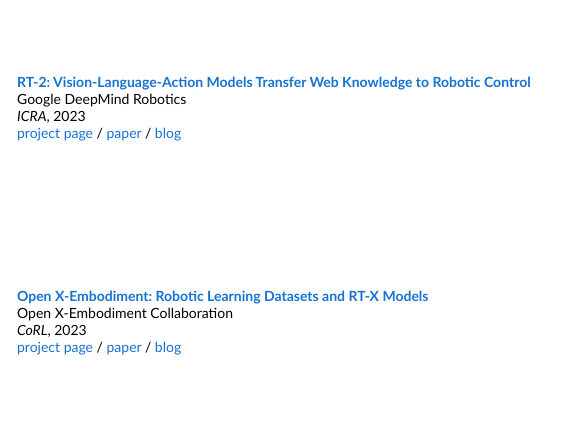
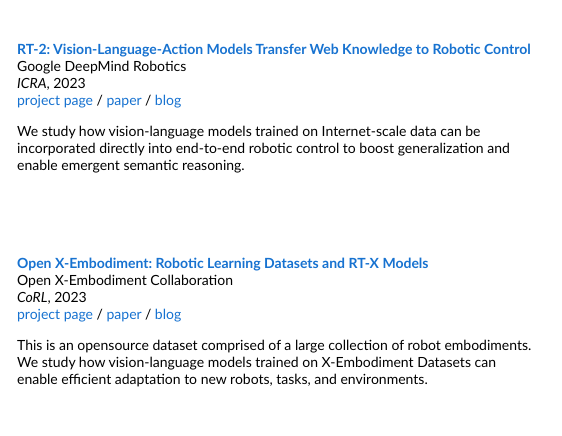
Before and after one commit to PreetyManna11/Asap7772.github.io, a plain HTML site: page index.html in a window 1280 px wide. Shown: the part 1540-1976 px from the top of the page, 504-1066 px from the left. Drawn offline with Linux system fonts and the light colour scheme.

Commit message:
fix description

```diff
--- a/index.html
+++ b/index.html
@@ -195,6 +195,7 @@
                 <a href="https://robotics-transformer2.github.io/assets/rt2.pdf">paper</a> /
                 <a href="https://deepmind.google/discover/blog/rt-2-new-model-translates-vision-and-language-into-action/">blog</a>
                 <p></p>
+                <p>We study how vision-language models trained on Internet-scale data can be incorporated directly into end-to-end robotic control to boost generalization and enable emergent semantic reasoning.</p>
               </td>
             </tr>
 
@@ -215,6 +216,7 @@
                 <a href="https://arxiv.org/pdf/2310.08864.pdf">paper</a> /
                 <a href="https://deepmind.google/discover/blog/scaling-up-learning-across-many-different-robot-types/">blog</a>
                 <p></p>
+                <p>This is an opensource dataset comprised of a large collection of robot embodiments. We study how vision-language models trained on X-Embodiment Datasets can enable efficient adaptation to new robots, tasks, and environments.</p>
               </td>
             </tr>
 
```
